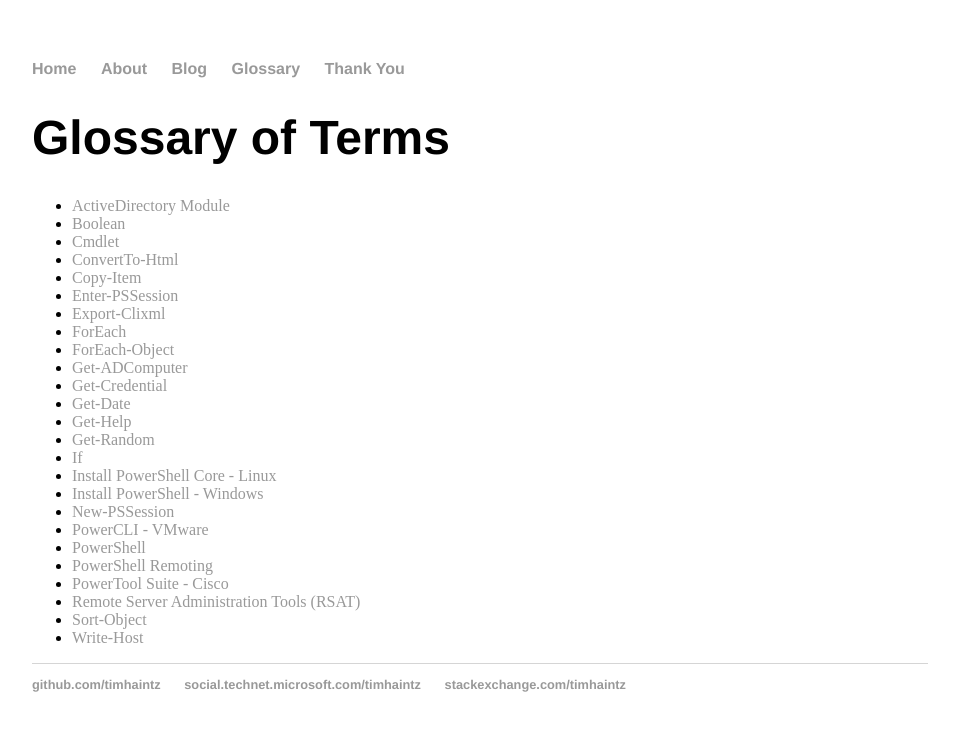
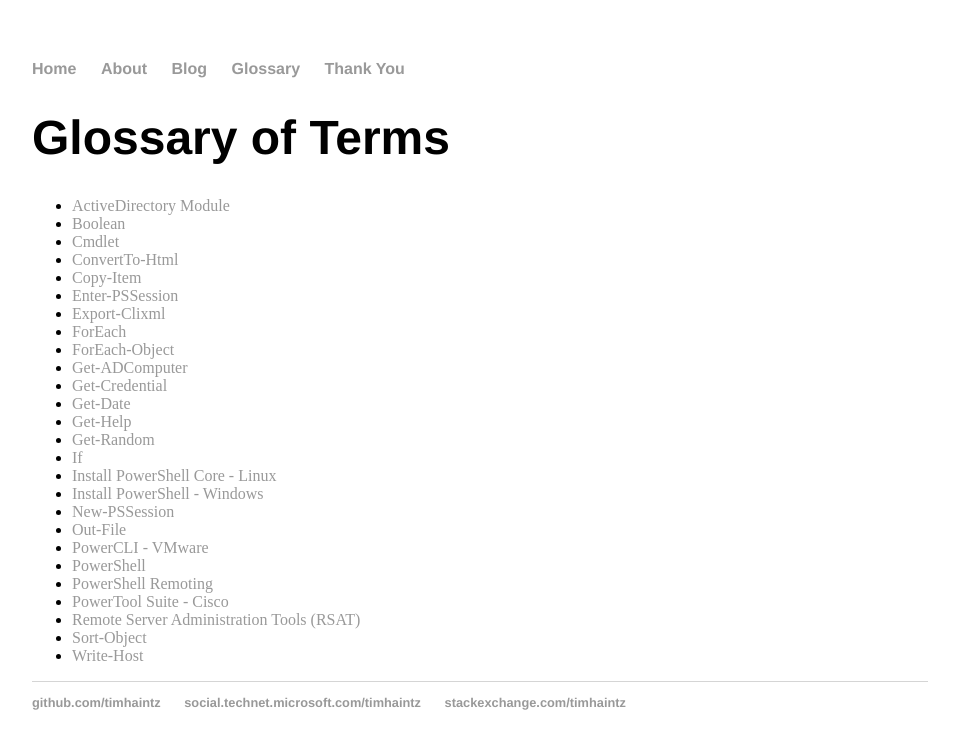
Before and after one commit to timhaintz/timhaintz.github.io, a Jekyll site: the page built from glossary/index.md, in a window 1280 px wide. Shown: the top 749 px of the page, without its empty margins (160-1119 px from the left). Built offline with Jekyll 4.4.1, drawn with Linux system fonts in a browser that asks for light colours.

Commit message:
Update index.md

```diff
--- a/glossary/index.md
+++ b/glossary/index.md
@@ -23,6 +23,7 @@
 * [Install PowerShell Core - Linux](https://docs.microsoft.com/en-us/powershell/scripting/setup/installing-powershell-core-on-linux?view=powershell-6)
 * [Install PowerShell - Windows](https://docs.microsoft.com/en-us/powershell/scripting/setup/installing-windows-powershell?view=powershell-6)
 * [New-PSSession](https://docs.microsoft.com/en-us/powershell/module/microsoft.powershell.core/new-pssession?view=powershell-6)
+* [Out-File](https://docs.microsoft.com/en-us/powershell/module/microsoft.powershell.utility/out-file?view=powershell-6)
 * [PowerCLI - VMware](https://www.vmware.com/support/developer/PowerCLI/)
 * [PowerShell](https://docs.microsoft.com/en-us/powershell/scripting/powershell-scripting?view=powershell-6)
 * [PowerShell Remoting](https://docs.microsoft.com/en-us/powershell/scripting/core-powershell/running-remote-commands?view=powershell-6#windows-powershell-remoting)
```
